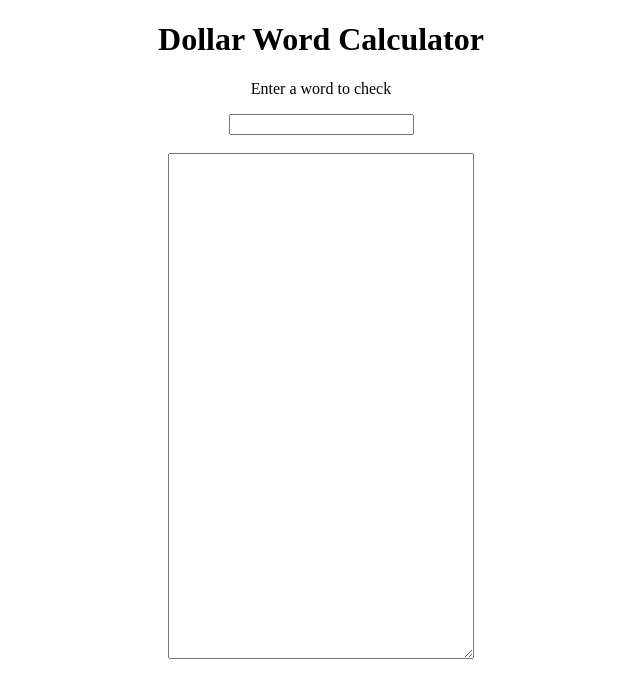
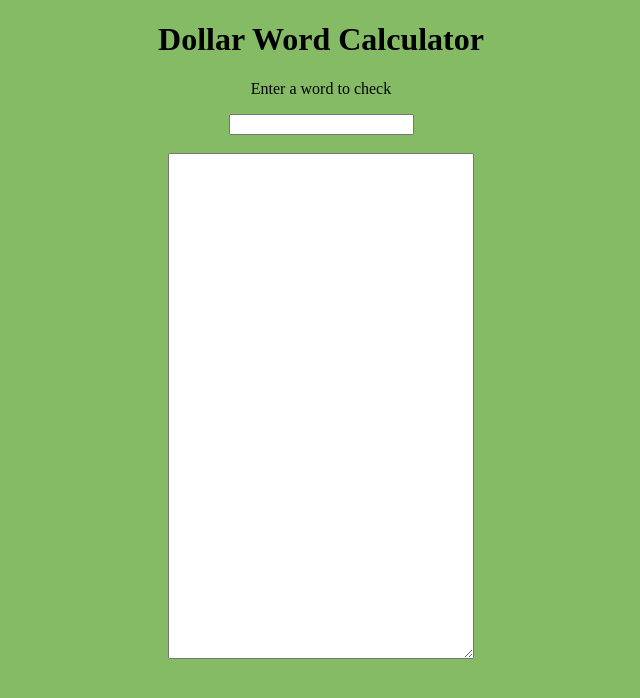
Before and after one commit to mebartsch/mebartsch.github.io, a Jekyll site: the page projects/Dollar-Word/index.html, which Jekyll copies as it is, in a window 1280 px wide. Shown: the top 698 px of the page, without its empty margins (319-959 px from the left). Built offline with Jekyll 4.4.1, drawn with Linux system fonts in a browser that asks for light colours.

Commit message:
Update index.html

```diff
--- a/projects/Dollar-Word/index.html
+++ b/projects/Dollar-Word/index.html
@@ -21,7 +21,8 @@
 	    form {
             }
 
-	    body{ text-align: center; }
+	    body{ text-align: center;
+		   background-color: #85bb65;}
 
 	    div { text-align: center; }
 
```
